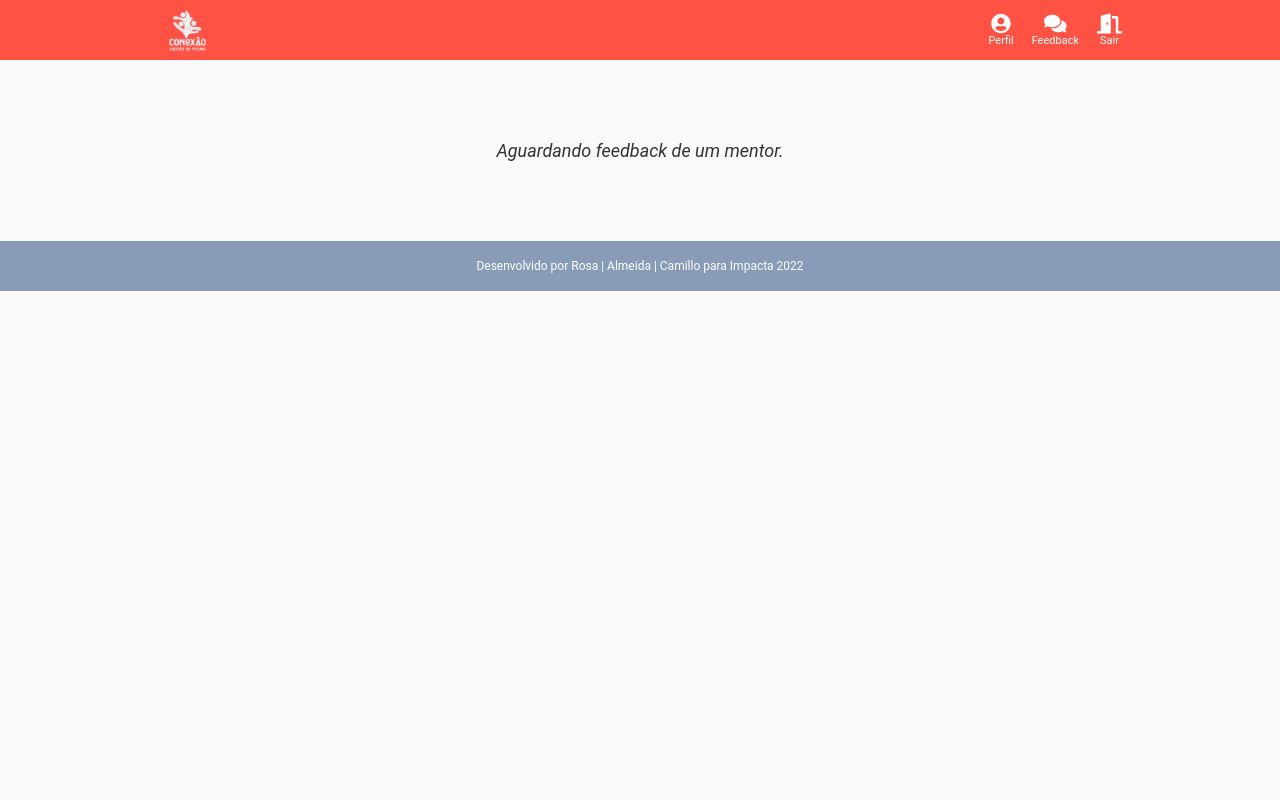
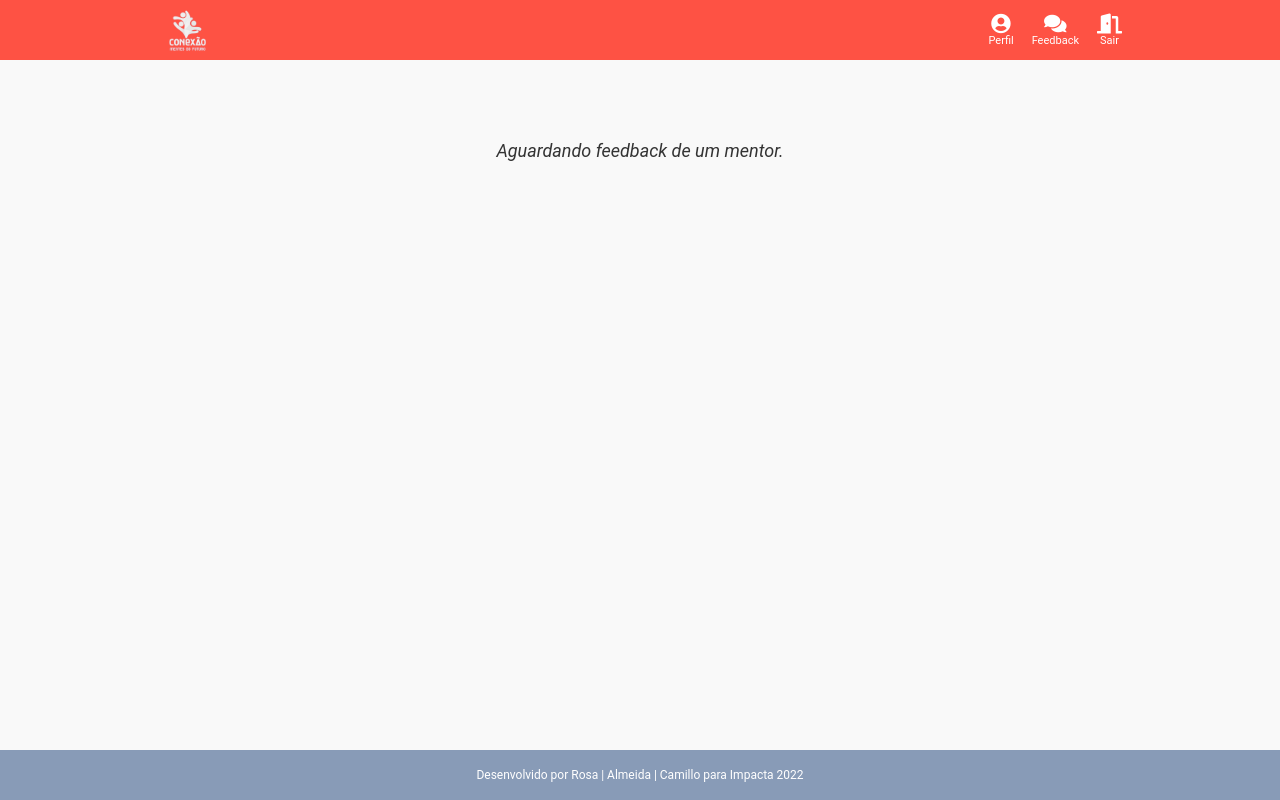
Before and after one commit to sirleyalmeida/conexao, a React (Create React App) app: page /feedback in a window 1280 px wide. Built offline with nearby package versions, Linux system fonts and the light colour scheme; no server answers.

Commit message:
fixed warnings and footer position

```diff
--- a/src/containers/App/App.scss
+++ b/src/containers/App/App.scss
@@ -47,7 +47,7 @@ img {
   margin: 0 auto;
   width: 80%;
   height: calc(100% - 140px);
-  padding: 30px 0;
+  padding: 30px 0 100px 0;
   @media (min-width: 768px){
     width: 600px;
   }
--- a/src/containers/FeedbackMentor/FeedbackMentor.jsx
+++ b/src/containers/FeedbackMentor/FeedbackMentor.jsx
@@ -11,6 +11,7 @@ const FeedbackMentor = () => {
   const [activeIndex, setActiveIndex] = useState(null);
 
   const uuid = sessionStorage.getItem("logged");
+
   const handleMentorship = (e, index) => {
     e.preventDefault();
     setHasReplaied(!hasReplied);
@@ -27,14 +28,13 @@ const FeedbackMentor = () => {
     setHasReplaied(true);
   }
 
-  const fetchUserData = async() => {
-    const user = await fetchMentor(uuid);
-    setMentoredsList(user.data.mentoreds);
-  }
-
   useEffect(() => {
+    const fetchUserData = async() => {
+      const user = await fetchMentor(uuid);
+      setMentoredsList(user.data.mentoreds);
+    }
     fetchUserData();
-  }, [])
+  }, [uuid])
 
   if(!mentoredsList){
     return <p className="feedback__wait">Ainda não existem mentorados para mentorar.</p>
--- a/src/containers/FeedbackMentored/FeedbackMentored.jsx
+++ b/src/containers/FeedbackMentored/FeedbackMentored.jsx
@@ -6,14 +6,13 @@ const FeedbackMentored = () => {
     const [feedbackMentor, setFeedbackMentor] = useState({});
     const uuid = sessionStorage.getItem("logged");
 
-    const fetchUserData = async() => {
-        const user = await fetchMentored(uuid);
-        setFeedbackMentor(user.data);
-    }
-
     useEffect(() => {
+        const fetchUserData = async() => {
+            const user = await fetchMentored(uuid);
+            setFeedbackMentor(user.data);
+        }
         fetchUserData();
-    }, []);
+    }, [uuid]);
 
     if(!feedbackMentor.feedBacks){
         return <p className="feedback__wait">Aguardando feedback de um mentor.</p>
--- a/src/containers/Footer/Footer.jsx
+++ b/src/containers/Footer/Footer.jsx
@@ -2,9 +2,9 @@ import React from 'react';
 
 const Footer = () => {
   return (
-    <nav className="footer__list">
+    <footer className="footer__list">
      <p>Desenvolvido por Rosa | Almeida | Camillo para Impacta 2022</p>
-    </nav>
+    </footer>
   );
 }
 
--- a/src/containers/Footer/Footer.scss
+++ b/src/containers/Footer/Footer.scss
@@ -1,5 +1,7 @@
 .footer {
     &__list {
+      position: fixed;
+      bottom: 0;
       width: 100%;
       height: 50px;
       display: flex;
@@ -9,6 +11,7 @@
       p {
         color: $white;
         font-size: 12px;
+        margin: 0 10px
       }
     }
   }
--- a/src/containers/ProfileMentored/ProfileMentored.jsx
+++ b/src/containers/ProfileMentored/ProfileMentored.jsx
@@ -16,7 +16,6 @@ const RegisterInMentored = () => {
   const [inputMentorshipGoalValue, setInputMentorshipGoalValue] = useState(userData.mentorshipGoal ? userData.mentorshipGoal : '');
   const [inputEducationValue, setInputEducationValue] = useState(userData.education ? userData.education : '');
   const [hasFilled, setHasFilled] = useState(false);
-  const [hasMentor, setHasMentor] = useState(false)
   let history = useNavigate ();
 
   const handleUpdateMentoredData = async(e) => {
--- a/src/containers/SignIn/SignIn.jsx
+++ b/src/containers/SignIn/SignIn.jsx
@@ -10,7 +10,7 @@ import { SignInMentored } from '../../services/mentored';
 
 const SignIn = () => {
   const [inputEmailValue, setInputEmailValue] = useState('');
-  const [inputPasswordValue, setInputPasswordValue] = useState('');
+  const [setInputPasswordValue] = useState('');
   const [inputUserType, setInputUserTypeValue] = useState('');
   let history = useNavigate();
 
@@ -23,7 +23,7 @@ const handleSignIn = async (e) => {
     history('/feedback');
 
     if(responseMentor?.data?.mentoreds.length > 0) {
-      alert('vc tem mentorade(s), dê seu feedback');
+      alert('você tem mentorade(s), dê seu feedback');
     }
     history('/feedback');
 
@@ -33,7 +33,7 @@ const handleSignIn = async (e) => {
     sessionStorage.setItem("type", responseMentored?.data.userType);
 
     if(responseMentored?.data?.mentor) {
-      alert('vc tem um mentor, aguarde o feedback');
+      alert('você tem um mentor, aguarde o feedback');
     }
     history('/feedback');
 
```
